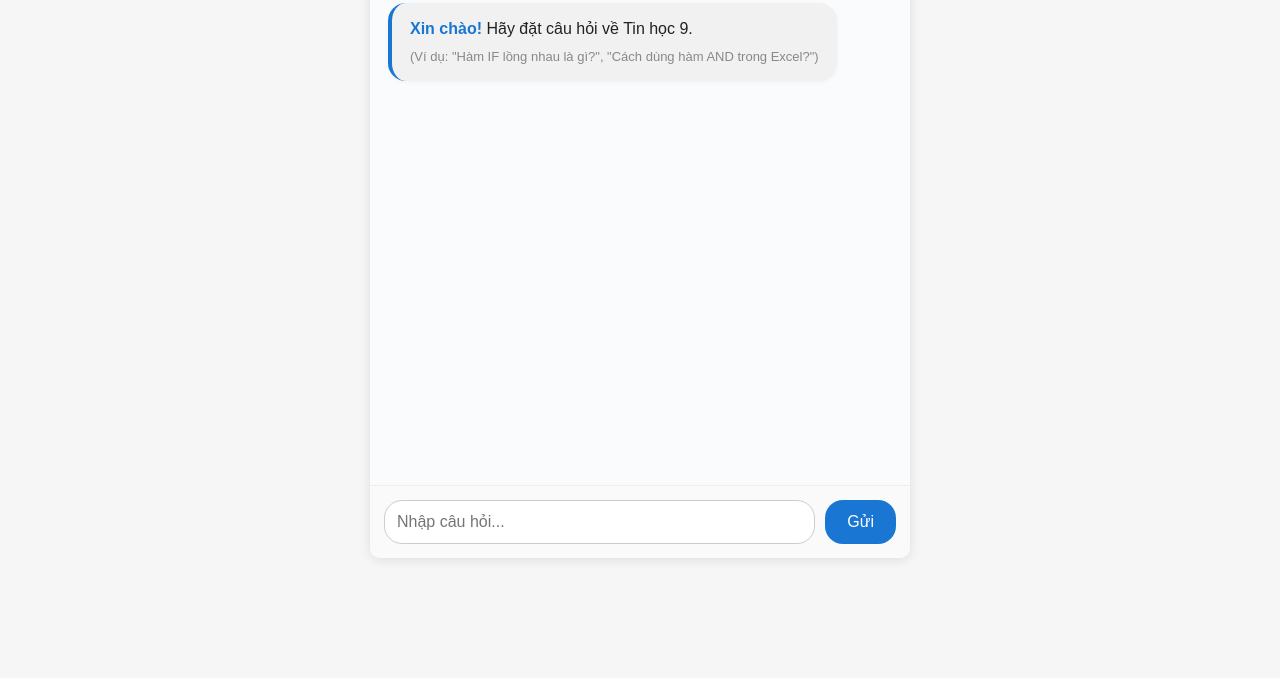
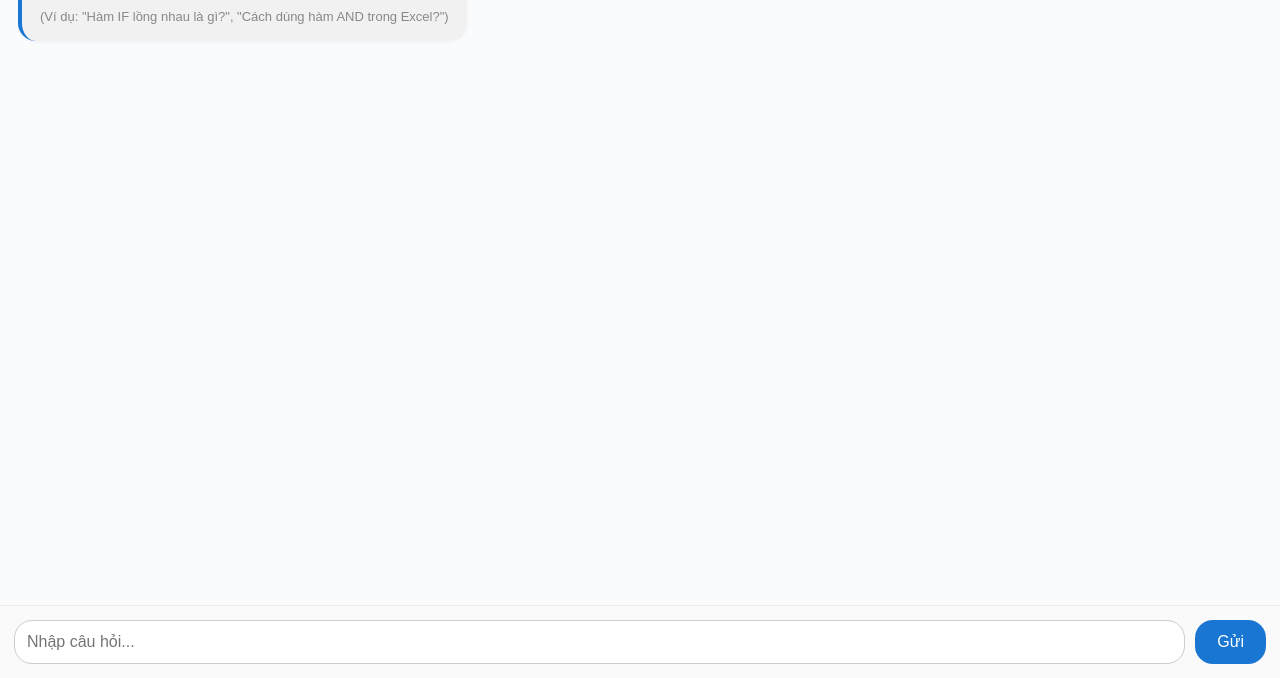
Before and after one commit to KHMT835031/chatBot, a plain HTML site: page templates/index.html in a window 1280 px wide. Shown: the part 122-800 px from the top of the page. Drawn offline with Linux system fonts and the light colour scheme.

Commit message:
Add files via upload

```diff
--- a/templates/index.html
+++ b/templates/index.html
@@ -4,28 +4,41 @@
     <meta charset="UTF-8">
     <title>ChatBot Tin học 9</title>
     <style>
-        body { font-family: Arial, sans-serif; background: #f6f6f6; margin: 0; }
+        html, body {
+            height: 100%;
+            margin: 0;
+            padding: 0;
+        }
+        body {
+            font-family: Arial, sans-serif;
+            background: #f6f6f6;
+            margin: 0;
+            height: 100vh;
+            width: 100vw;
+        }
         .chat-container {
-            max-width: 540px;
-            margin: 40px auto;
+            position: fixed;
+            top: 0; left: 0; right: 0; bottom: 0;
+            width: 100vw;
+            height: 100vh;
+            margin: 0;
             background: #fff;
-            border-radius: 10px;
-            box-shadow: 0 2px 12px rgba(0,0,0,0.10);
             display: flex;
             flex-direction: column;
-            height: 80vh;
+            border-radius: 0;
+            box-shadow: none;
         }
         .chat-header {
             background: #1976d2;
             color: #fff;
             padding: 18px;
-            border-radius: 10px 10px 0 0;
             font-size: 22px;
             font-weight: bold;
             letter-spacing: 1px;
             display: flex;
             align-items: center;
             gap: 10px;
+            border-radius: 0;
         }
         .chat-header .icon {
             font-size: 26px;
@@ -64,7 +77,7 @@
             border-top: 1px solid #eee;
             padding: 14px;
             background: #fafafa;
-            border-radius: 0 0 10px 10px;
+            border-radius: 0;
         }
         .chat-input {
             flex: 1;
@@ -135,6 +148,16 @@
             background: none;
             color: inherit;
             border-radius: 0;
+        }
+        @media (max-width: 600px) {
+            .chat-header, .chat-messages, .chat-input-area {
+                padding-left: 8px;
+                padding-right: 8px;
+            }
+            .chat-messages {
+                padding-top: 10px;
+                padding-bottom: 10px;
+            }
         }
     </style>
 </head>
```
